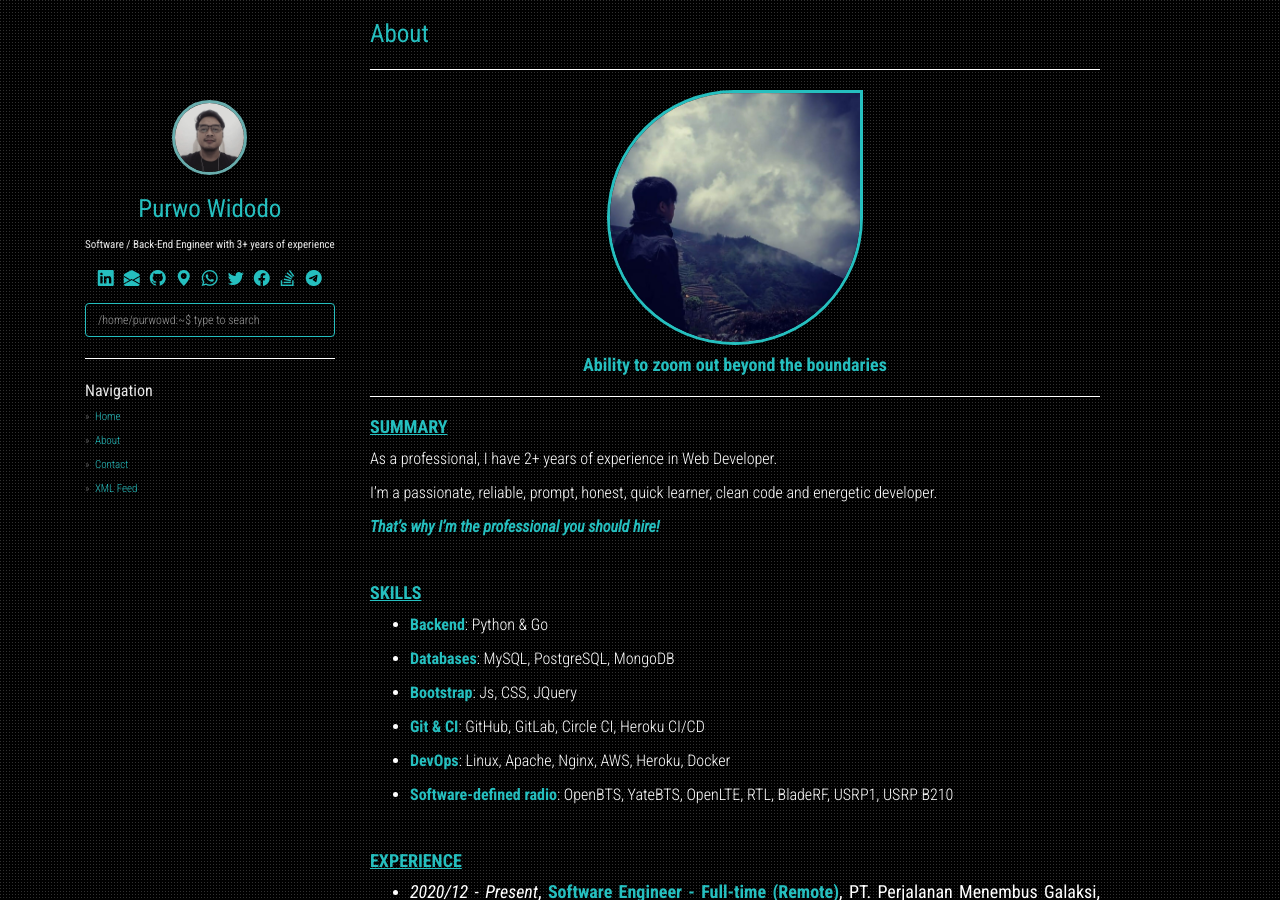
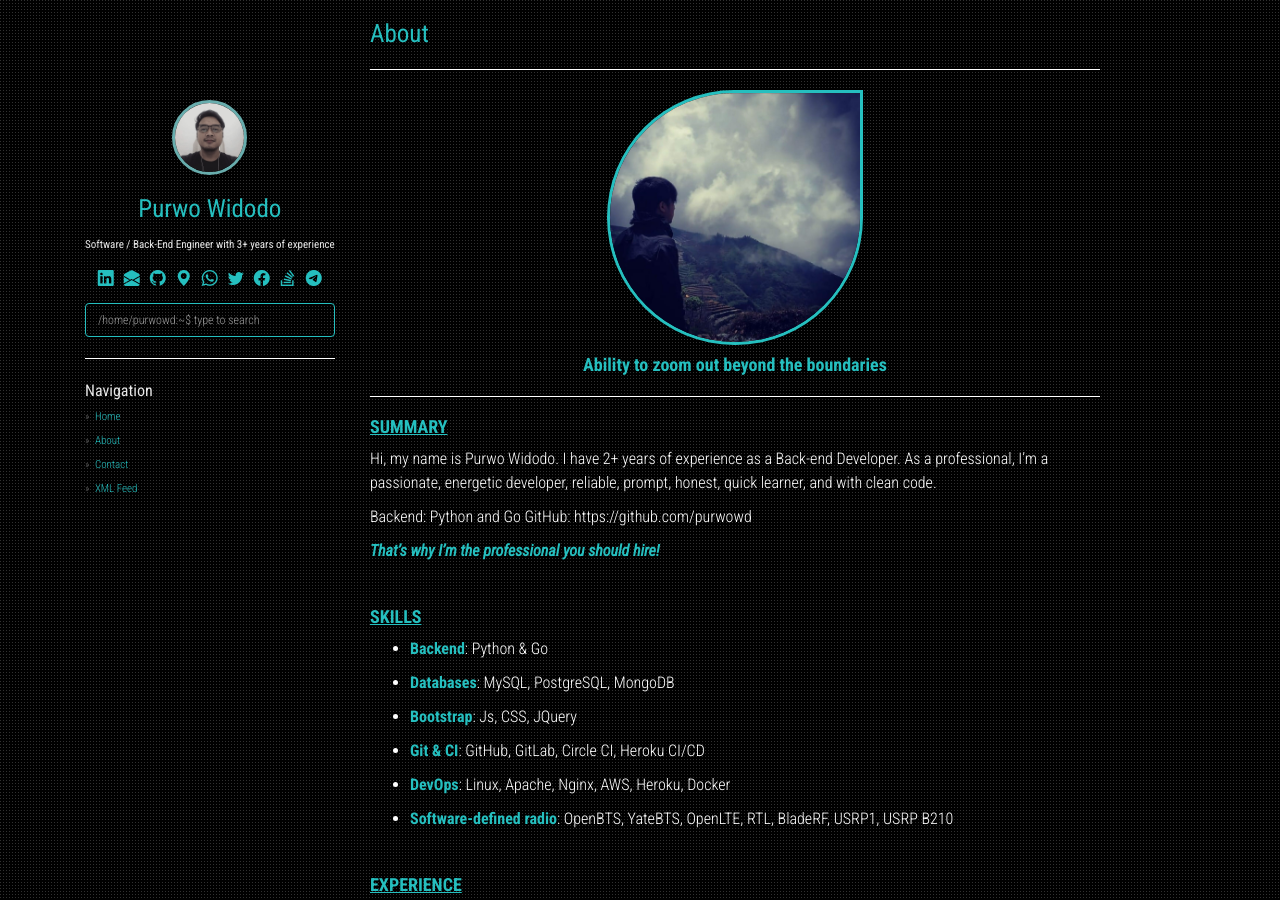
Before and after one commit to purwowd/purwowd.github.io, a Jekyll site: the page built from about.md, in a window 1280 px wide and 900 px high. Built offline with Jekyll 4.4.1, drawn with Linux system fonts in a browser that asks for light colours; nearby versions of some CDN libraries.

Commit message:
update summary

```diff
--- a/about.md
+++ b/about.md
@@ -11,10 +11,11 @@ permalink: /about/
 
 #### <u style="text-decoration-color:#25BFBF"><strong>SUMMARY</strong></u>
 
-As a professional, I have 2+ years of experience in Web Developer.
-{: .text-justify}
+Hi, my name is Purwo Widodo. I have 2+ years of experience as a Back-end Developer.
+As a professional, I’m a passionate, energetic developer, reliable, prompt, honest, quick learner, and with clean code.
 
-I’m a passionate, reliable, prompt, honest, quick learner, clean code and energetic developer.
+Backend: Python and Go
+GitHub: https://github.com/purwowd
 {: .text-justify}
 
 <i><b>That’s why I’m the professional you should hire!</b></i>
```
